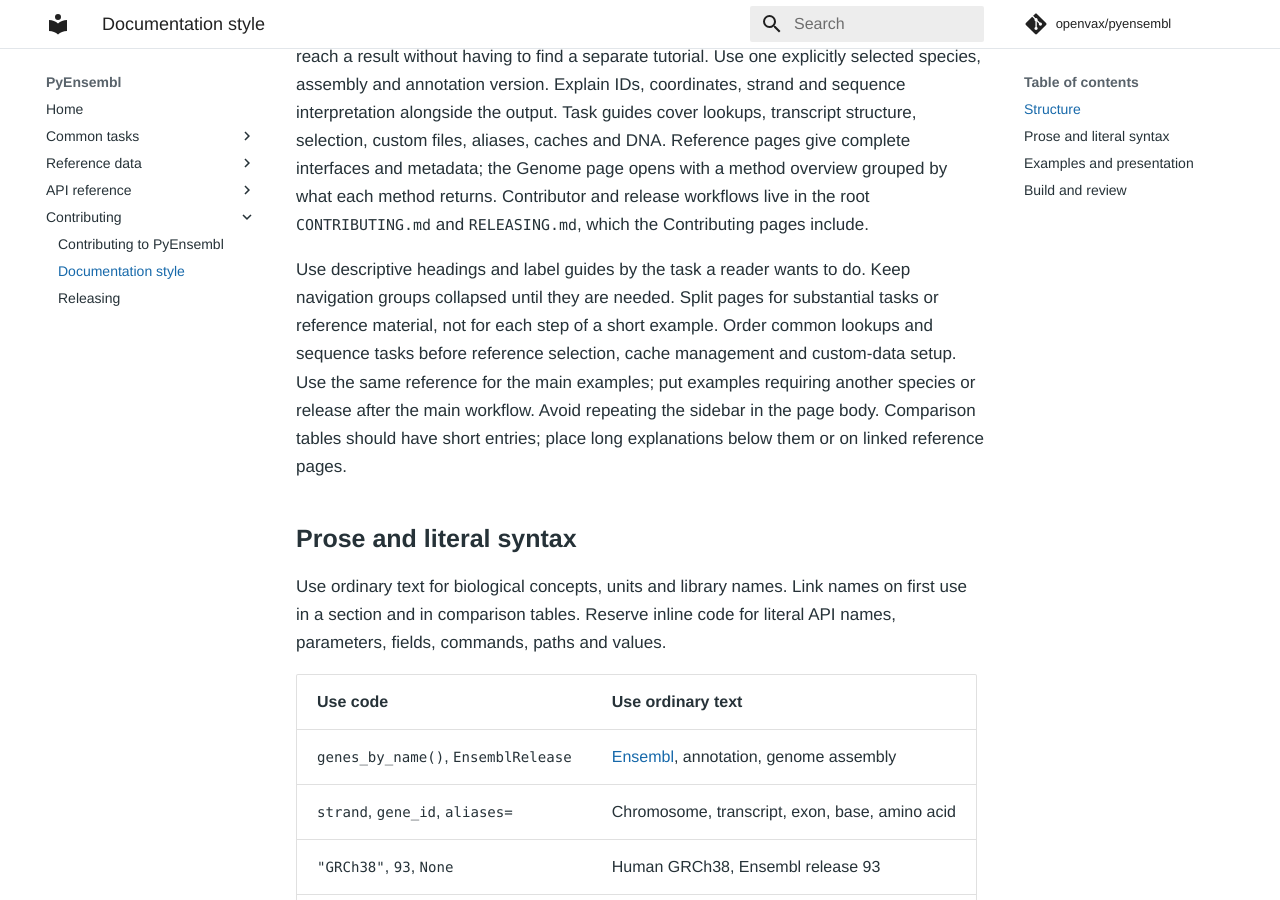
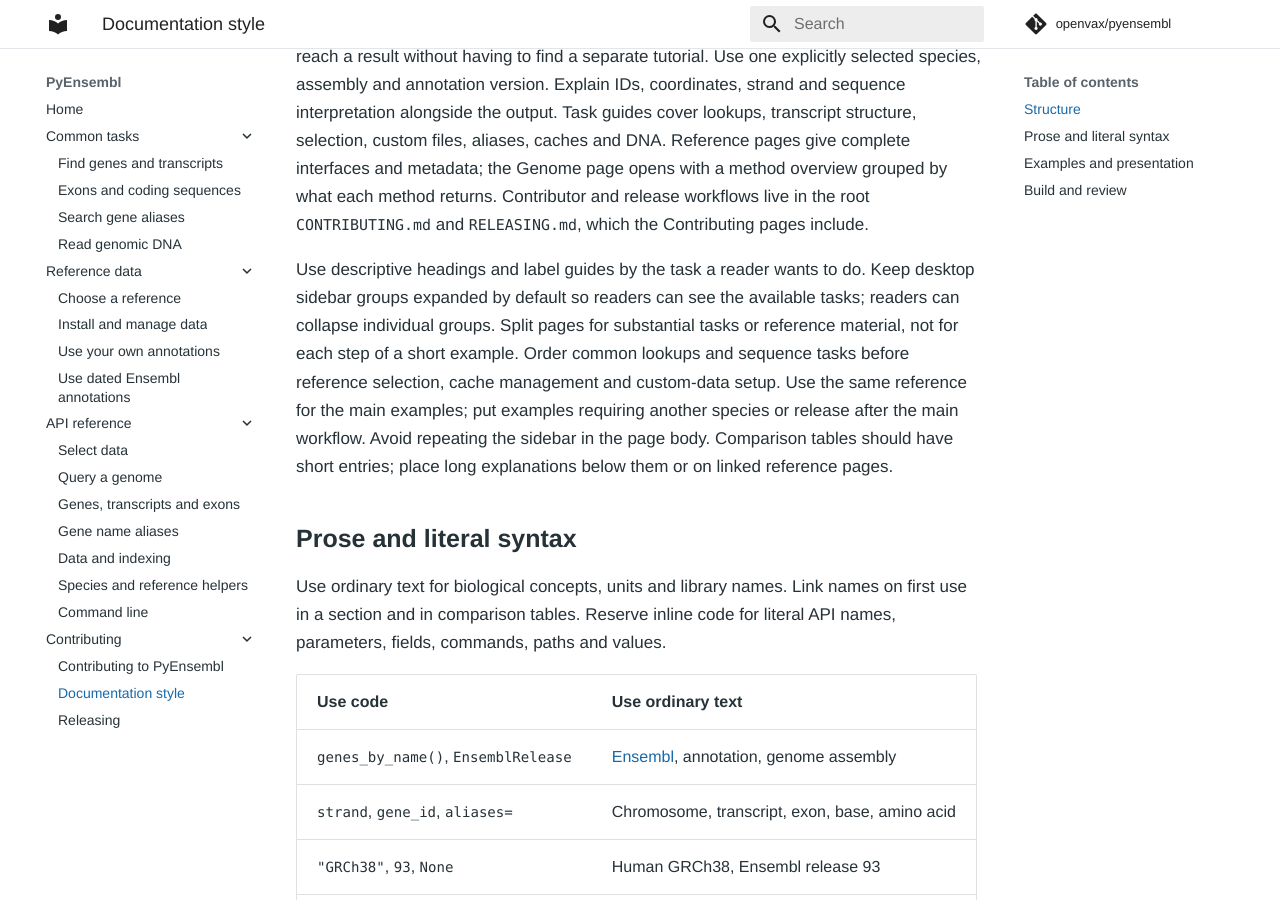
Before and after one commit to openvax/pyensembl, an MkDocs documentation site: the page built from docs/dev/documentation-style.md, in a window 1280 px wide and 900 px high, scrolled down 352 px. Built offline with MkDocs 1.6.1 and Material for MkDocs 9.7.7, drawn with Linux system fonts in a browser that asks for light colours; comment, search, counter and statistics services are not loaded.

Commit message:
Expand documentation sidebar groups by default

```diff
--- a/docs/dev/documentation-style.md
+++ b/docs/dev/documentation-style.md
@@ -20,7 +20,8 @@ method returns. Contributor and release workflows live in the root
 `CONTRIBUTING.md` and `RELEASING.md`, which the Contributing pages include.
 
 Use descriptive headings and label guides by the task a reader wants to do.
-Keep navigation groups collapsed until they are needed. Split pages for
+Keep desktop sidebar groups expanded by default so readers can see the available
+tasks; readers can collapse individual groups. Split pages for
 substantial tasks or reference material, not for each step of a short example.
 Order common lookups and sequence tasks before reference selection, cache
 management and custom-data setup. Use the same reference for the main examples;
--- a/mkdocs.yml
+++ b/mkdocs.yml
@@ -13,6 +13,7 @@ theme:
     accent: blue
   features:
     - navigation.indexes
+    - navigation.expand
     - content.code.copy
 extra_css:
   - stylesheets/docs.css
```
